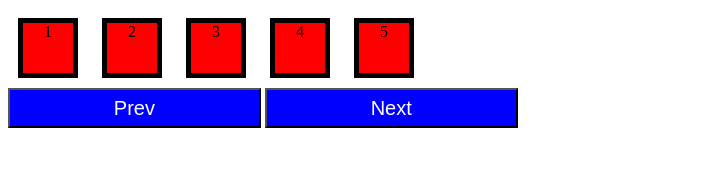
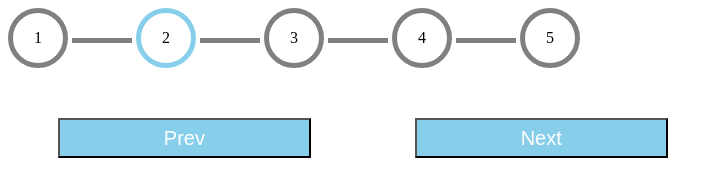
Before and after one commit to acciojob/progress-bar-Jef-king, a website: page main.html in a window 1280 px wide. Both pictures are taken after a click on the button "Next". Shown: the whole page, without its empty margins (0-723 px from the left). Drawn offline with Linux system fonts and the light colour scheme.

Commit message:
created a submission

```diff
--- a/main.html
+++ b/main.html
@@ -7,13 +7,16 @@
 </head>
 
 <body>
-	<!-- the entire body must be written by student -->
 	<div>
-		<span class='circle'>1</span>
-		<span class='circle'>2</span>
-		<span class='circle'>3</span>
-		<span class='circle'>4</span>
-		<span class='circle'>5</span>
+		<span id='cirlce-1' class='circle active'>1</span>
+		<span  id='line-1' class='line'></span>
+		<span id='cirlce-2' class='circle'>2</span>
+		<span  id='line-2' class='line'></span>
+		<span id='cirlce-3' class='circle'>3</span>
+		<span  id='line-3' class='line'></span>
+		<span id='cirlce-4' class='circle'>4</span>
+		<span  id='line-4' class='line'></span>
+		<span id='cirlce-5' class='circle'>5</span>
 	</div>
 	<div>
 		<button id='prev'>Prev</button>
--- a/script.js
+++ b/script.js
@@ -1 +1,29 @@
-//your JS code here. If required.
+const circles = document.querySelectorAll('.circle');
+const prevButton = document.querySelector('#prev');
+const nextButton = document.querySelector('#next');
+let currentCircle = 0;
+
+function updateButtons() {
+    prevButton.disabled = currentCircle === 0;
+    nextButton.disabled = currentCircle === circles.length - 1;
+}
+
+nextButton.addEventListener('click', () => {
+    if (currentCircle < circles.length - 1) {
+        circles[currentCircle].classList.remove('active');
+        currentCircle++;
+        circles[currentCircle].classList.add('active');
+        updateButtons();
+    }
+});
+
+prevButton.addEventListener('click', () => {
+    if (currentCircle > 0) {
+        circles[currentCircle].classList.remove('active');
+        currentCircle--;
+        circles[currentCircle].classList.add('active');
+        updateButtons();
+    }
+});
+
+updateButtons(); // Initialize button states
--- a/styles.css
+++ b/styles.css
@@ -1,21 +1,30 @@
-/*  your css code here. If applicable */
-div{
-	display:block;
-
+span{
+	display:inline-flex;
+	justify-content:center;
+	align-items:center;
 }
-span{
-	display:inline-block;
+.active{
+	border:5px solid skyblue !important;
+}
+.activeline{
+	background-color:skyblue !important;
+}
+.circle{
 	width:50px;
 	height:50px;
-	border:5px solid black ;
-	background-color:red;
-	text-align:center;
-	margin:10px;
-
-
+	border:5px solid gray;
+	margin:0px;
+	padding:0px;
+	border-radius:50%;
+}
+.line{
+	width:60px;
+	height:5px;
+	background-color: gray;
 }
 button{
-	background-color:blue;
+	background-color:skyblue;
+	margin:50px;
 	color:white;
 	width:20%;
 	height:40px;
```
